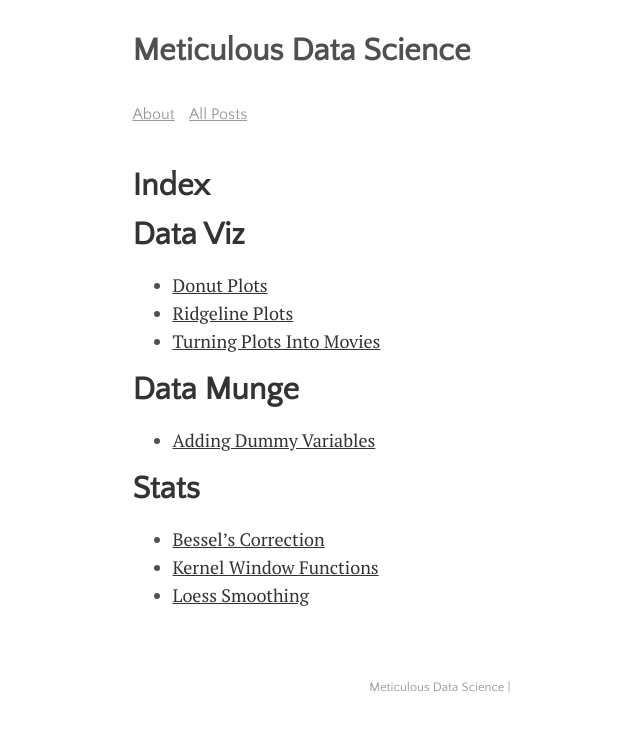
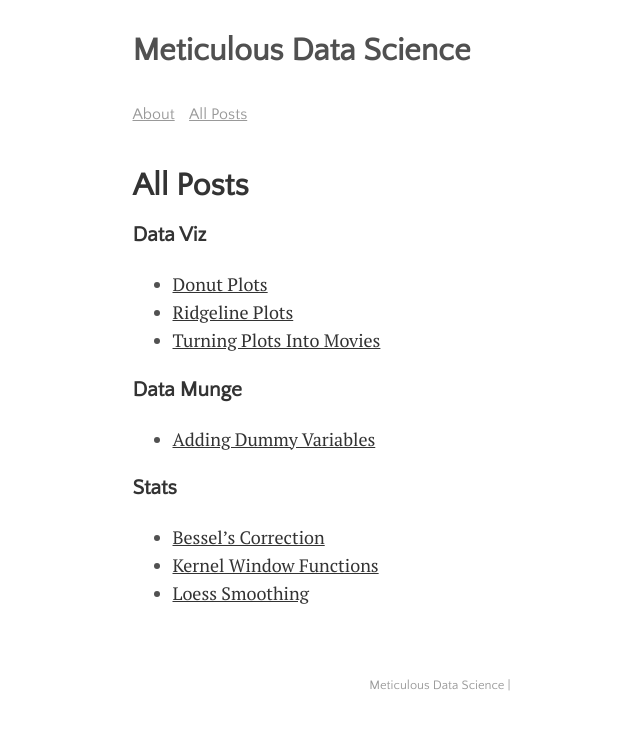
Before and after one commit to meticulousdatascience/mds-blog, a Jekyll site: the page built from menu/all_posts.md, in a window 1280 px wide. Shown: the top 732 px of the page, without its empty margins (200-840 px from the left). Built offline with Jekyll 4.4.1, drawn with Linux system fonts in a browser that asks for light colours.

Commit message:
modify text

```diff
--- a/menu/all_posts.md
+++ b/menu/all_posts.md
@@ -1,21 +1,21 @@
 ---
 layout: page
-title: Index
+title: All Posts
 ---
 
-# Data Viz
+### Data Viz
 
 - [Donut Plots](https://meticulousdatascience.com/journal/donut-plots.html)
 - [Ridgeline Plots](https://meticulousdatascience.com/journal/ridgeline-plots.html)
 - [Turning Plots Into Movies](https://meticulousdatascience.com/journal/turning-plots-into-movies.html)
 
-# Data Munge
+### Data Munge
 
 - [Adding Dummy Variables](https://meticulousdatascience.com/journal/dummy-vars.html)
 
 <!--# Software Eng -->
 
-# Stats
+### Stats
 
 - [Bessel's Correction](https://meticulousdatascience.com/journal/bessels-correction.html)
 - [Kernel Window Functions](https://meticulousdatascience.com/journal/kernel-window-functions.html)
```
